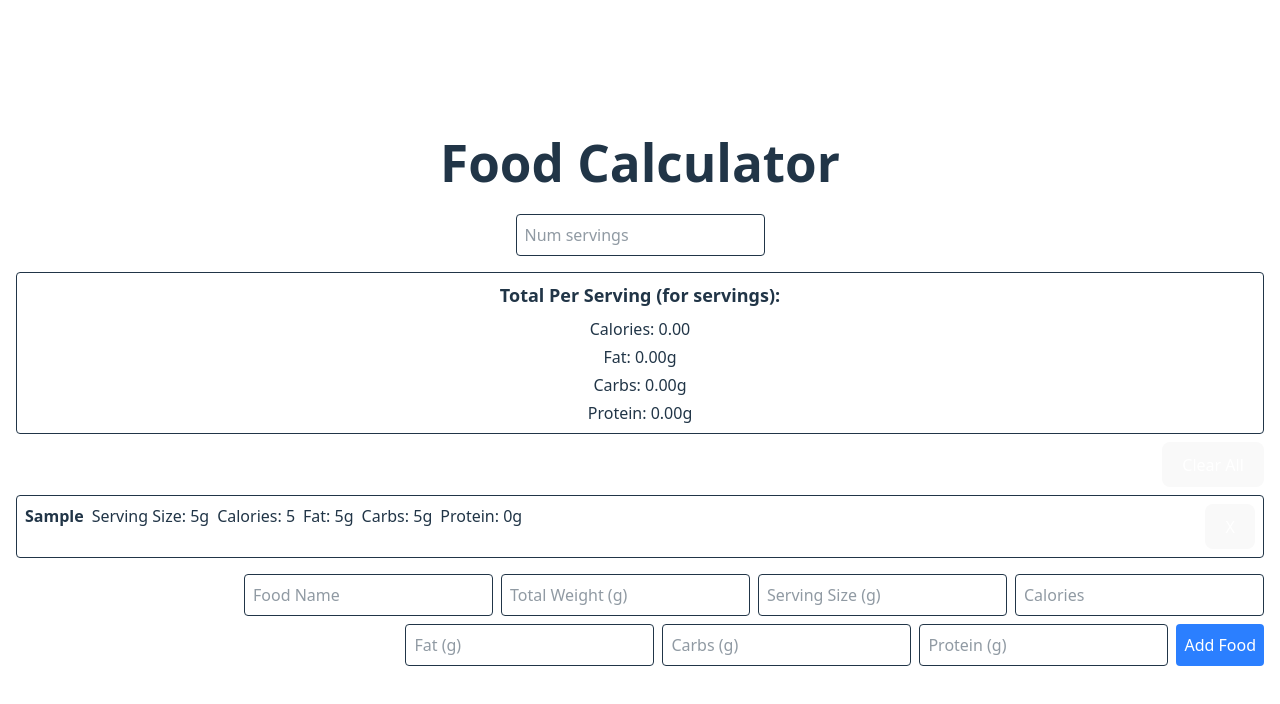
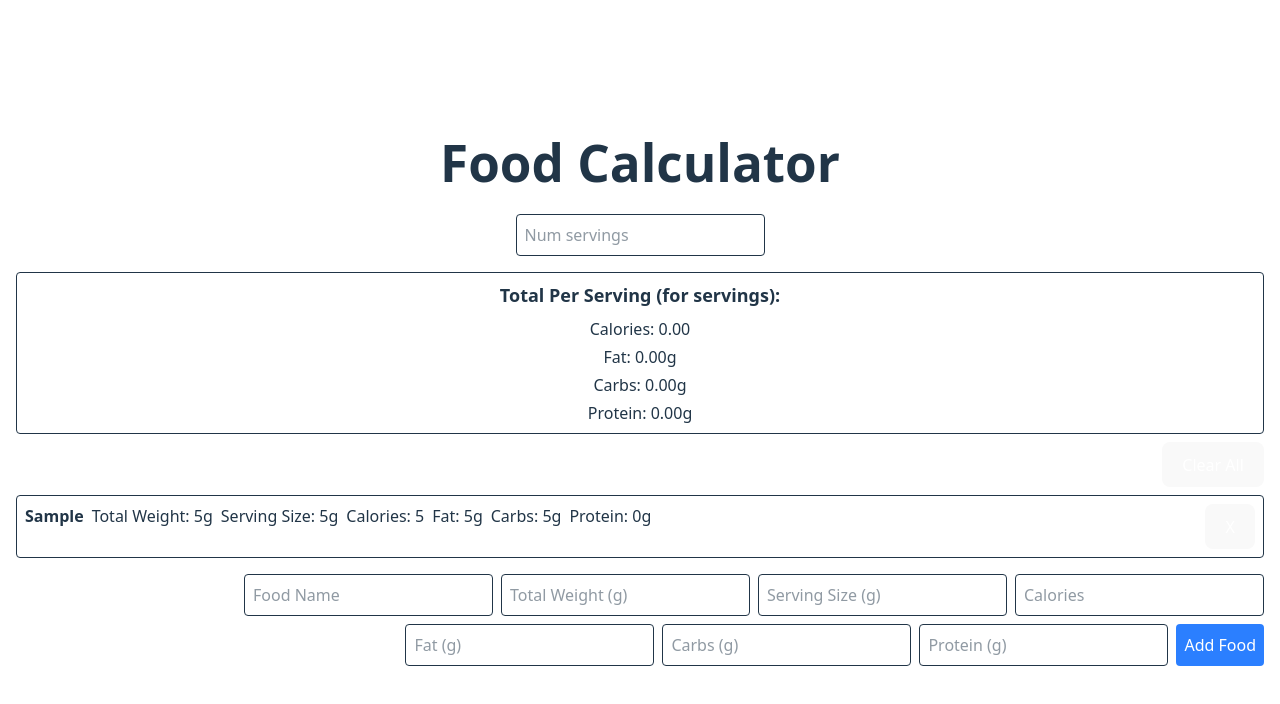
Before and after one commit to cquinones100/food-calculator, a React (Vite) app: page / in a window 1280 px wide. Both pictures are taken after typing "Sample", "5", "5", "5", "5", "5" into the empty fields and a click on the input "Add Food". Shown: the top 704 px of the page. Built offline with nearby package versions, Linux system fonts and the light colour scheme.

Commit message:
handle deleting food

```diff
--- a/src/App.tsx
+++ b/src/App.tsx
@@ -45,13 +45,21 @@ function App() {
     form.reset();
   }
 
+  function handleDeleteFood(index: number) {
+    if (!foods) return;
+
+    const updatedFoods = foods.filter((_, i) => i !== index);
+    setFoods(updatedFoods);
+    localStorage.setItem('foods', JSON.stringify(updatedFoods));
+  }
+
   return (
     <div className="flex flex-col items-center p-4 w-full gap-2">
       <h1 className="text-2xl font-bold mb-4">Food Calculator</h1>
       <TotalPerServing foods={foods || []} />
       {
         foods && foods.length > 0 ? (
-          <FoodItems foods={foods} resetFoods={resetFoods} />
+          <FoodItems foods={foods} resetFoods={resetFoods} deleteFood={handleDeleteFood} />
         ) : (
           <p className="mb-4">No foods added yet.</p>
         )
--- a/src/food_items.tsx
+++ b/src/food_items.tsx
@@ -8,29 +8,30 @@ export type Food = {
   protein: number;
 }
 
-function FoodItem({ food }: { food: Food }) {
+function FoodItem({ food, deleteFood }: { food: Food; deleteFood: () => void }) {
   return (
     <div className="border p-2 rounded mb-2 w-full flex justify-between">
       <div className="flex gap-2 justify-between">
         <div className="font-bold text-left">{food.name}</div>
+        <div>Total Weight: {food.totalWeight}g</div>
         <div>Serving Size: {food.servingSize}g</div>
         <div>Calories: {food.calories}</div>
         <div>Fat: {food.fat}g</div>
         <div>Carbs: {food.carbs}g</div>
         <div>Protein: {food.protein}g</div>
       </div>
-      <button className="bg-red-500 text-white p-1 rounded h-fit">X</button>
+      <button className="bg-red-500 text-white p-1 rounded h-fit" onClick={deleteFood}>X</button>
     </div>
   );
 }
 
-export default function FoodItems({ foods, resetFoods }: { foods: Food[]; resetFoods: () => void }) {
+export default function FoodItems({ foods, resetFoods, deleteFood }: { foods: Food[]; resetFoods: () => void; deleteFood: (index: number) => void; }) {
   return (
     <div className="flex flex-col items-center gap-2 w-full">
       <div className="flex w-full items-end justify-end">
         <button className="bg-red-500 text-white p-2 rounded" onClick={resetFoods}>Clear All</button>
       </div>
-      {foods.map((food, index) => <FoodItem key={index} food={food} />)}
+      {foods.map((food, index) => <FoodItem key={index} food={food} deleteFood={() => deleteFood(index)} />)}
     </div>
   );
 }
```
